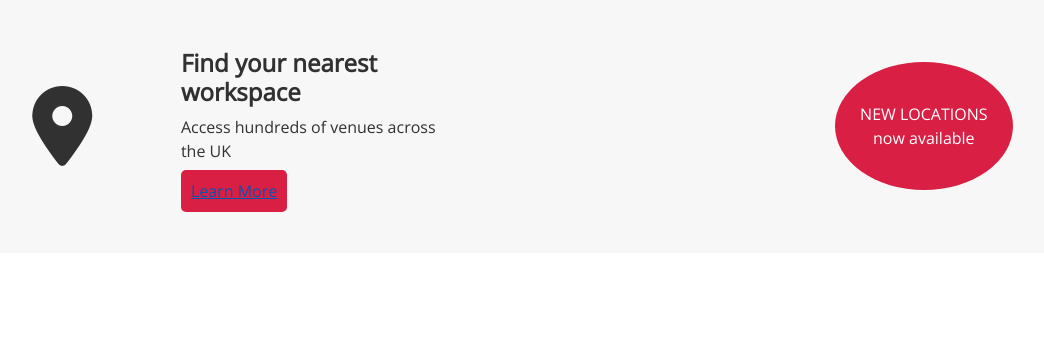
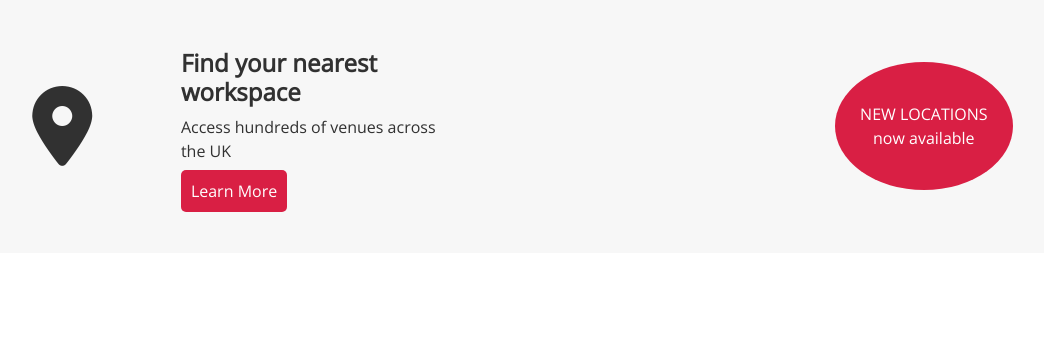
Before and after one commit to daisybutler/Workbench-project04, a Django app: template home/templates/home/index.html in a window 1280 px wide, with the pointer over the restyled element. Shown: the part 1078-1429 px from the top of the page, without its empty margins (162-1206 px from the left). Run offline with Django 3.2, Linux system fonts and the light colour scheme; the template is opened without the code that fills it, so the values that code supplies are empty; some libraries are stand-ins or nearby versions.

Commit message:
Removed anchor text decoration.

```diff
--- a/static/css/base.css
+++ b/static/css/base.css
@@ -119,6 +119,12 @@ p, a {
     margin-top: 40px;
 }
 
+.learn-more-locations-homepage:hover {
+    text-decoration: none;
+    color: #fff;
+}
+
+
 #new-locations-badge {
     background-color: #D91F44;
     color: #fff;
```
